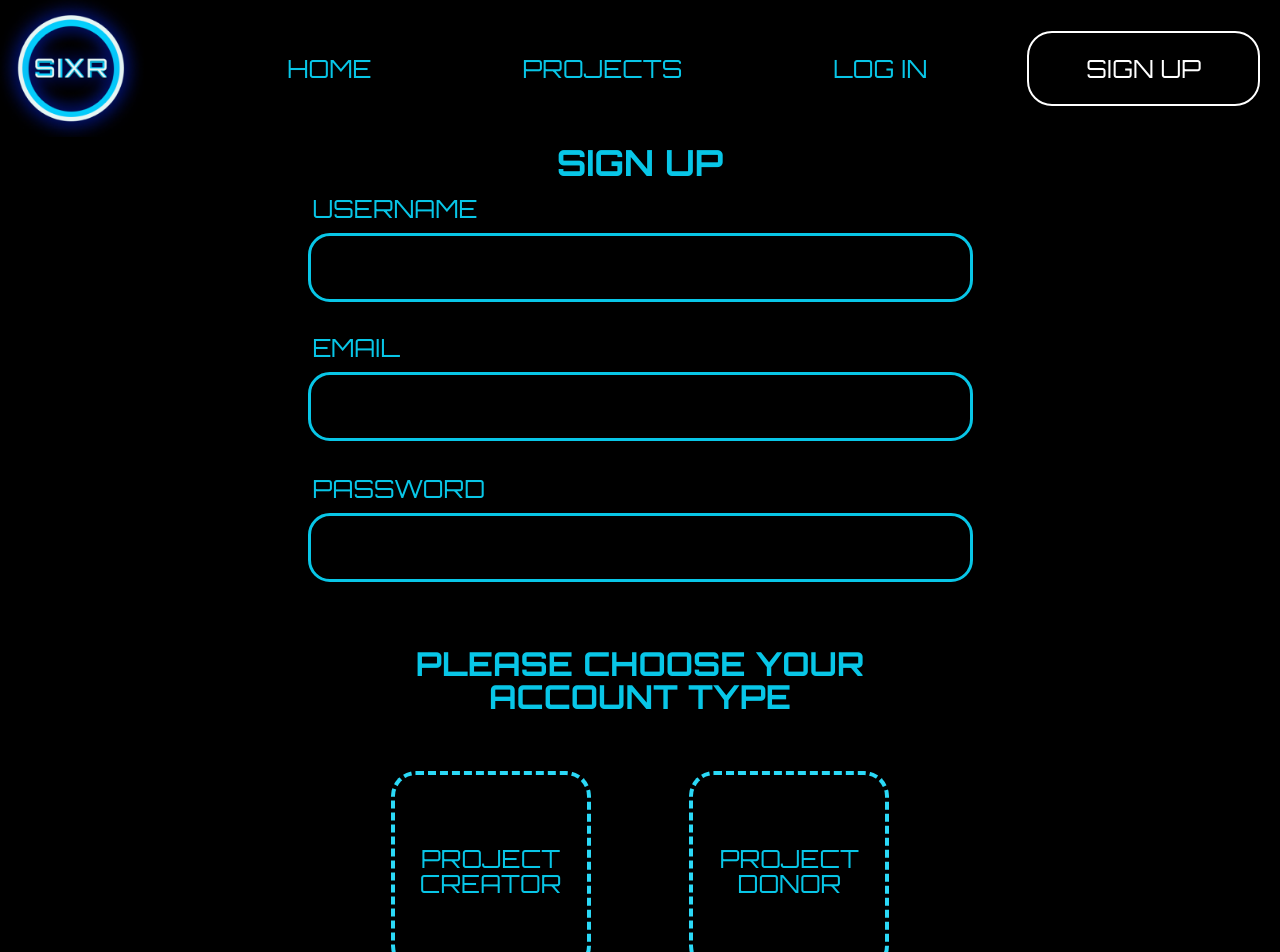
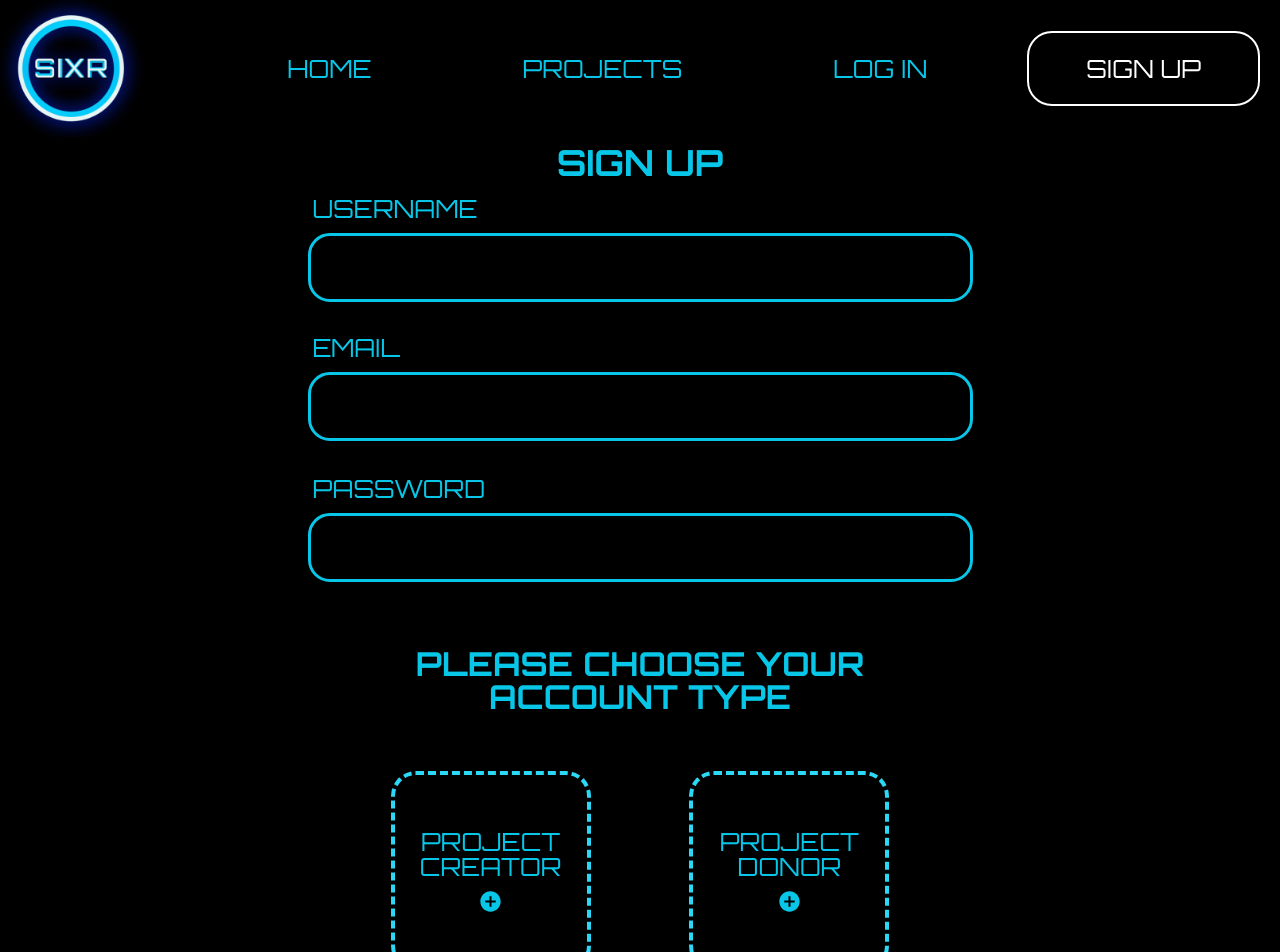
Before and after one commit to vr-funding-platform/frontend, a React (Create React App) app in the folder client/: page /signup in a window 1280 px wide. Shown: the top 952 px of the page. Built offline with nearby package versions, Linux system fonts and the light colour scheme.

Commit message:
added icons to signup page

```diff
--- a/client/package.json
+++ b/client/package.json
@@ -7,6 +7,7 @@
     "node-sass": "^4.12.0",
     "react": "^16.9.0",
     "react-dom": "^16.9.0",
+    "react-icons": "^3.7.0",
     "react-router-dom": "^5.0.1",
     "react-scripts": "3.1.1",
     "yup": "^0.27.0"
--- a/client/src/Components/Signup.js
+++ b/client/src/Components/Signup.js
@@ -1,7 +1,8 @@
 import React from 'react';
 import { withFormik, Form, Field } from 'formik';
 import * as Yup from 'yup';
-import './Styles/signup.scss';
+import './Styles/signup.scss'
+import { IoMdAddCircle } from 'react-icons/io';
 
 const SignUp = ({ errors, touched }) => {
   return (
@@ -61,12 +62,14 @@ const SignUp = ({ errors, touched }) => {
                 PROJECT
                 <br />
                 CREATOR
+                <IoMdAddCircle className="box-icon" />
               </label>
               <Field type="radio" id="donor" name="accountType" value="donor" />
               <label htmlFor="donor" className="radio-label donor-box">
                 PROJECT
                 <br />
                 DONOR
+                <IoMdAddCircle className="box-icon" />
               </label>
             </div>
             <div className="signup-error-container">
--- a/client/src/Components/Styles/signup.scss
+++ b/client/src/Components/Styles/signup.scss
@@ -119,6 +119,10 @@
         color: whitesmoke;
         border: 4px dashed whitesmoke;
       }
+
+      .box-icon {
+        margin-top: 10px;
+      }
     }
 
     input[type='radio'] {
```
Also changed, not shown: 1 other file (tests, documents, lock files or other folders).
